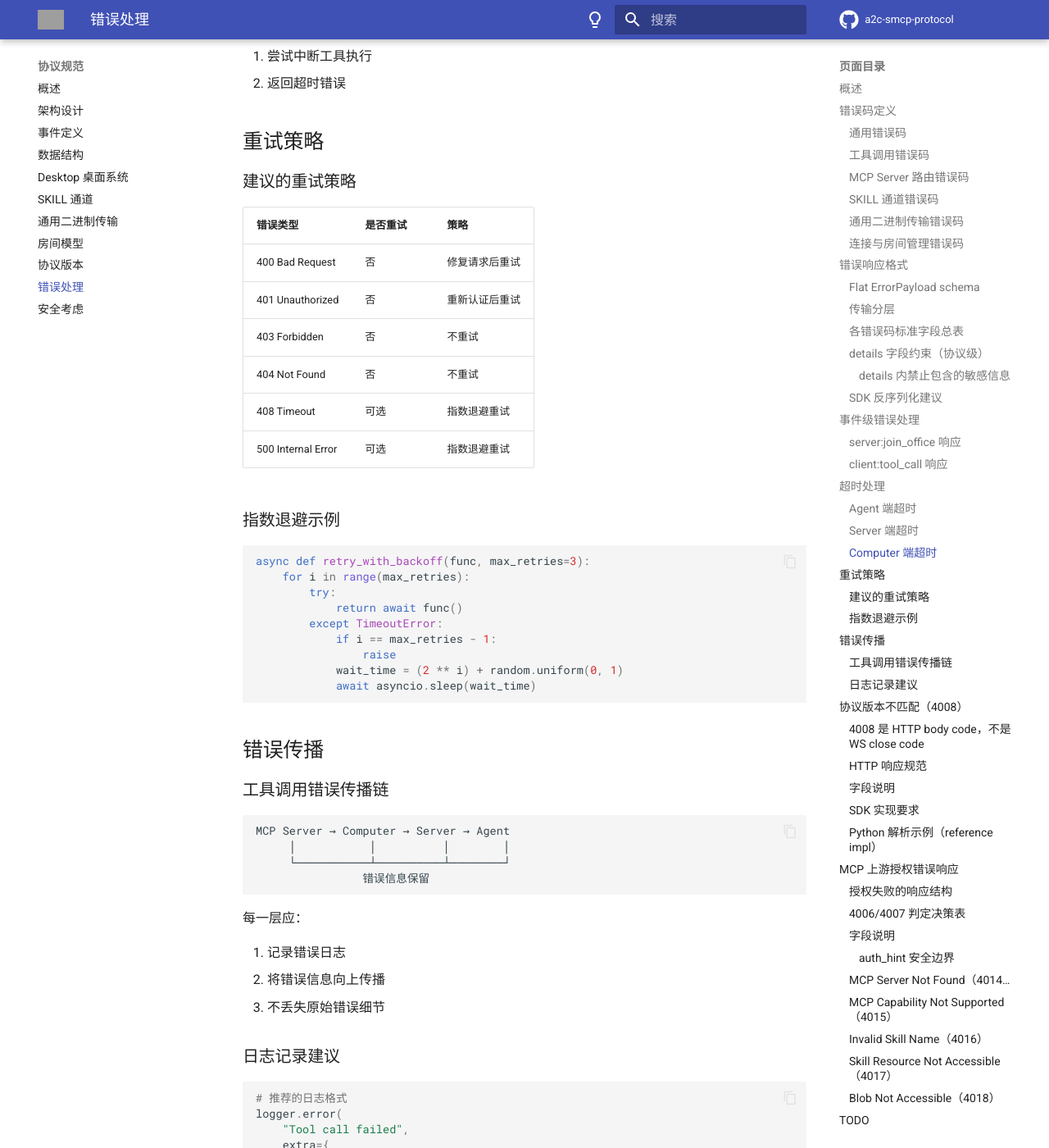
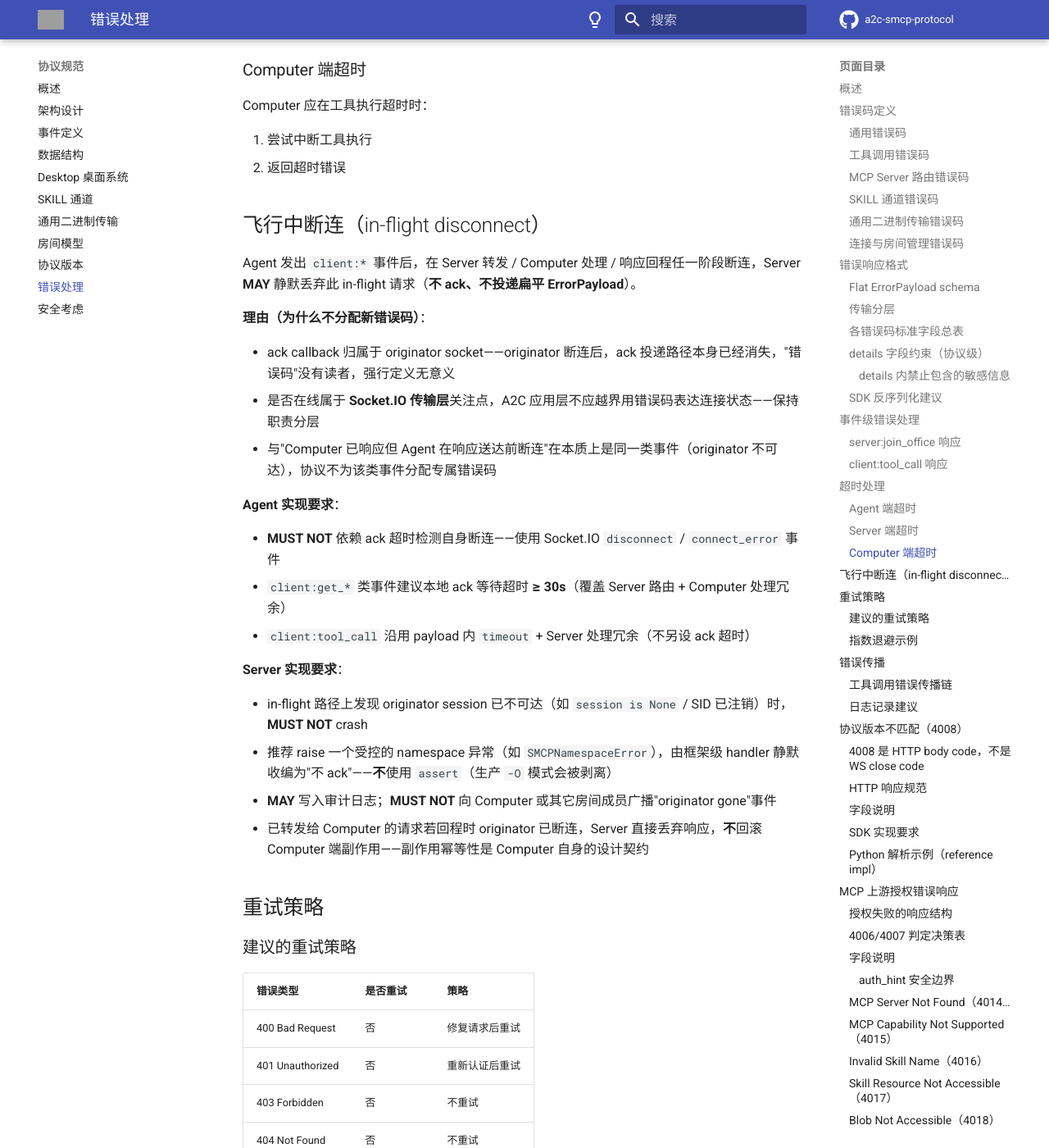
Before and after one commit to A2C-SMCP/a2c-smcp-protocol, an MkDocs documentation site: the page built from docs/specification/error-handling.md, in a window 1280 px wide and 1400 px high, scrolled down 6207 px. Shown: the whole window at 82% size. Built offline with MkDocs 1.6.1 and Material for MkDocs 9.7.7, drawn with Linux system fonts in a browser that asks for light colours; comment, search, counter and statistics services are not loaded; the version menu is left out; some of the changed text lies outside the part shown; grey boxes are pictures that could not be loaded.

Commit message:
docs(spec): clarify ack flat-ErrorPayload uniformity & in-flight disconnect contract
Two underspecified areas in v0.2.1 are clarified as additive doc patches
(PROTOCOL_VERSION unchanged; no wire-format change):

1) Uniform flat ErrorPayload across all `client:*` ack channels
   - events.md §client:get_tools / §client:get_desktop now explicitly
     state ack semantics: flat ErrorPayload is the protocol-wide contract,
     no "legacy route exemption"
   - error-handling.md §错误响应格式 §作用域 rewrites the previous
     enumeration-based scope ("`4008` / `4014` / `4015` 这类") into the
     correct universal rule: any `client:*` route's ack-channel protocol
     error MUST use the flat shape; SDK routers MUST pass-through on
     `is_protocol_error_payload` hit, no per-route opt-out
   - Closes downstream ambiguity raised in python-sdk Issue #46: SDK can
     now uniformly route legacy `client:get_tools` / `client:get_desktop`
     through the same `_relay_client_call` forwarder as new routes,
     without an `allow_flat_error` opt-in flag

2) In-flight disconnect: no new error code, document the why
   - error-handling.md adds a new §飞行中断连 (in-flight disconnect)
     section between §超时处理 and §重试策略
   - Rationale: ack callback belongs to originator socket; once
     originator disconnects, no reader exists for any error code.
     Connection liveness is Socket.IO transport-layer concern, not A2C
     application-layer concern
   - Spells out implementation requirements: Agent MUST use Socket.IO
     disconnect / connect_error events (not ack timeout) for self-liveness;
     Server MUST NOT crash, recommended to raise a controlled namespace
     exception (no assert — -O strips it), MUST NOT broadcast
     "originator gone"; in-flight responses dropped without Computer-side
     side-effect rollback (idempotence is Computer's design contract)

Cross-references:
- python-sdk Issue #46: https://github.com/A2C-SMCP/python-sdk/issues/46
- python-sdk PR #45 (merged): https://github.com/A2C-SMCP/python-sdk/pull/45
- python-sdk Issue #31 (-O hardening: raise replaces assert)

Co-Authored-By: Claude Opus 4.7 (1M context) <noreply@anthropic.com>

```diff
--- a/docs/specification/error-handling.md
+++ b/docs/specification/error-handling.md
@@ -75,7 +75,7 @@ A2C-SMCP 协议级错误（HTTP 握手层 + Socket.IO ack 层）统一采用**
 
     协议**不使用** `{"error": {"code": ..., "message": ...}}` 形式的嵌套包装。SDK 反序列化时直接读取顶层字段，**禁止**二次 unwrap。
 
-> **作用域**：本节定义 `4008` / `4014` / `4015` 这类协议事件级错误的响应 shape。**不**适用：(a) `server:join_office` 等返回 `(success, error_msg)` 元组的事件，见 [§事件级错误处理](#事件级错误处理)；(b) `client:tool_call` 工具失败，使用 MCP `CallToolResult.isError=true`，见 [§错误传播](#错误传播)。
+> **作用域**：本节定义**所有 `client:*` 事件 ack 层与 HTTP 握手层**的协议级错误响应 shape——任一 `client:*` 路由（包括 `client:get_tools` / `client:get_desktop` 等历史未列举专属错误码的路由）在 ack 通道上返回的协议级错误，**均** MUST 采用本节定义的扁平 shape；SDK 路由层 MUST 对 ack payload 命中 `ErrorPayload`（即顶层含 `code` 且语义匹配）做原样透传，**不得**按路由开关此契约。**不**适用：(a) `server:join_office` 等返回 `(success, error_msg)` 元组的事件，见 [§事件级错误处理](#事件级错误处理)；(b) `client:tool_call` 工具失败，使用 MCP `CallToolResult.isError=true`，见 [§错误传播](#错误传播)。
 
 ### Flat ErrorPayload schema
 
@@ -200,6 +200,29 @@ Computer 应在工具执行超时时：
 
 1. 尝试中断工具执行
 2. 返回超时错误
+
+## 飞行中断连（in-flight disconnect）
+
+Agent 发出 `client:*` 事件后，在 Server 转发 / Computer 处理 / 响应回程任一阶段断连，Server **MAY** 静默丢弃此 in-flight 请求（**不 ack、不投递扁平 ErrorPayload**）。
+
+**理由（为什么不分配新错误码）**：
+
+- ack callback 归属于 originator socket——originator 断连后，ack 投递路径本身已经消失，"错误码"没有读者，强行定义无意义
+- 是否在线属于 **Socket.IO 传输层**关注点，A2C 应用层不应越界用错误码表达连接状态——保持职责分层
+- 与"Computer 已响应但 Agent 在响应送达前断连"在本质上是同一类事件（originator 不可达），协议不为该类事件分配专属错误码
+
+**Agent 实现要求**：
+
+- **MUST NOT** 依赖 ack 超时检测自身断连——使用 Socket.IO `disconnect` / `connect_error` 事件
+- `client:get_*` 类事件建议本地 ack 等待超时 **≥ 30s**（覆盖 Server 路由 + Computer 处理冗余）
+- `client:tool_call` 沿用 payload 内 `timeout` + Server 处理冗余（不另设 ack 超时）
+
+**Server 实现要求**：
+
+- in-flight 路径上发现 originator session 已不可达（如 `session is None` / SID 已注销）时，**MUST NOT** crash
+- 推荐 raise 一个受控的 namespace 异常（如 `SMCPNamespaceError`），由框架级 handler 静默收编为"不 ack"——**不**使用 `assert`（生产 `-O` 模式会被剥离）
+- **MAY** 写入审计日志；**MUST NOT** 向 Computer 或其它房间成员广播"originator gone"事件
+- 已转发给 Computer 的请求若回程时 originator 已断连，Server 直接丢弃响应，**不**回滚 Computer 端副作用——副作用幂等性是 Computer 自身的设计契约
 
 ## 重试策略
 
```
Also changed, not shown: docs/specification/events.md (+4 -0 lines).
